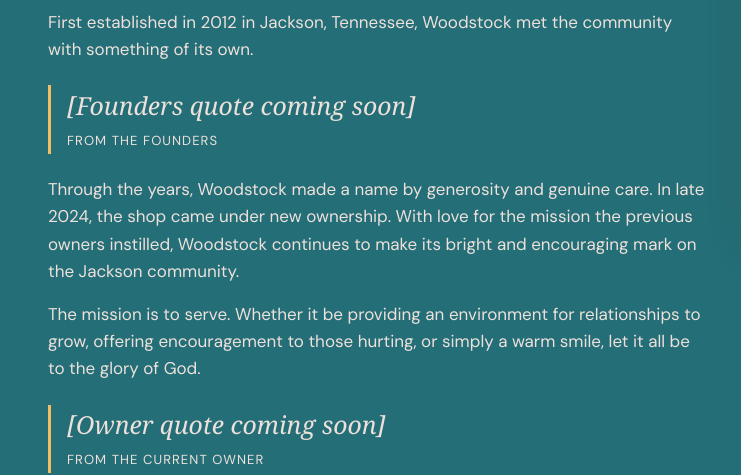
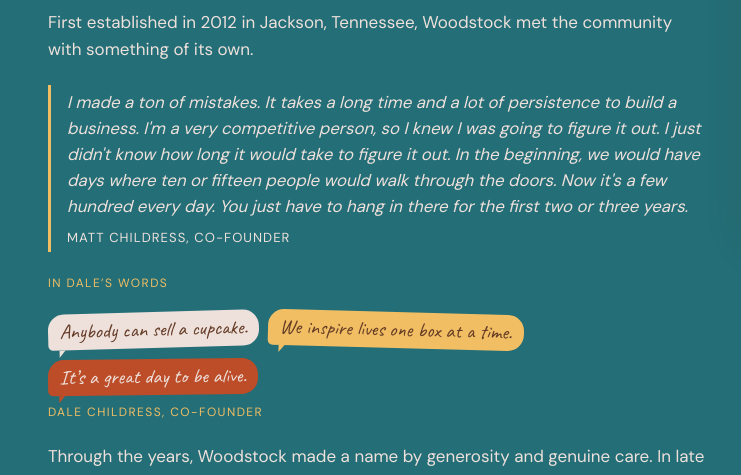
Before and after one commit to DParkerson7/woodstock-website, an Astro site: page / in a window 1280 px wide. Shown: the part 4598-5073 px from the top of the page, 0-741 px from the left. Built offline with nearby package versions, Linux system fonts and the light colour scheme; Astro itself is replaced by a stand-in of ours; a web font is replaced by a local one.

Commit message:
Add Matt’s quote, Dale’s lines, and a shorter Honey Be Good note.
Keep the owner placeholder and the Woodstock chapter as they are. Sit the homepage rainbow stripe flush on the Honey Be Good section edge.

Co-authored-by: DParkerson7 <DParkerson7@users.noreply.github.com>

```diff
--- a/src/pages/index.astro
+++ b/src/pages/index.astro
@@ -425,10 +425,23 @@ const description =
         <p>
           First established in 2012 in Jackson, Tennessee, Woodstock met the community with something of its own.
         </p>
-        <figure class="pull">
-          <p>[Founders quote coming soon]</p>
-          <cite>From the founders</cite>
+        <figure class="pull pull-story">
+          <blockquote>
+            <p>
+              I made a ton of mistakes. It takes a long time and a lot of persistence to build a business. I'm a very competitive person, so I knew I was going to figure it out. I just didn't know how long it would take to figure it out. In the beginning, we would have days where ten or fifteen people would walk through the doors. Now it's a few hundred every day. You just have to hang in there for the first two or three years.
+            </p>
+          </blockquote>
+          <cite>Matt Childress, co-founder</cite>
         </figure>
+        <div class="dale-words">
+          <p class="dale-label">In Dale’s words</p>
+          <ul class="dale-bubbles">
+            <li>Anybody can sell a cupcake.</li>
+            <li>We inspire lives one box at a time.</li>
+            <li>It’s a great day to be alive.</li>
+          </ul>
+          <p class="dale-by">Dale Childress, co-founder</p>
+        </div>
         <p>
           Through the years, Woodstock made a name by generosity and genuine care. In late 2024, the shop came under new ownership. With love for the mission the previous owners instilled, Woodstock continues to make its bright and encouraging mark on the Jackson community.
         </p>
@@ -469,7 +482,7 @@ const description =
     </div>
   </section>
 
-  <section class="band section">
+  <section class="band section home-honey">
     <div class="wrap partner">
       <Shot
         src="images/mockups/honey-be-good-play-sketch.jpg"
@@ -477,19 +490,18 @@ const description =
         height="681"
         group="partner"
         alt="Pencil sketch of a play café: a wooden play structure with slides on the left, and a long row of tables on the right. The drawing reads Honey Be Good Family Cafe and Jackson’s first play café."
-        caption="Honey Be Good’s own sketch of the play space, shared here as neighbors."
       />
       <div>
-        <p class="kicker">Same building · opening 2027</p>
-        <h2>Honey Be Good is next door, and it is its own place.</h2>
+        <p class="kicker">Opening winter 2027</p>
+        <h2>Honey Be Good is Jackson’s FIRST family cafe</h2>
         <p>
-          Honey Be Good Family Cafe — play, sip, belong — is opening in 2027 at 80 Innsdale Cove, in the building with us. Parents will have a trusted room for safe, supervised play while coffee stays at Woodstock.
+          Play, sip, and belong. Honey Be Good is every parent’s dream. Visit{' '}
+          <a href={shop.honey} target="_blank" rel="noopener noreferrer">HoneyBeeGood.cafe</a>
+          {' '}to start your membership today!
         </p>
-        <p>
-          We are partners. We are not the same shop, and their memberships are theirs. If you want Honey Be Good, go to them.
-        </p>
-        <p>
-          <a class="btn btn-sun" href={shop.honey} target="_blank" rel="noopener noreferrer">Visit honeybeegood.cafe</a>
+        <p class="cluster">
+          <a class="btn" href={href('/expansion')}>Expansion page</a>
+          <a class="btn btn-sun" href={shop.honey} target="_blank" rel="noopener noreferrer">honeybeegood.cafe</a>
         </p>
       </div>
     </div>
--- a/src/styles/global.css
+++ b/src/styles/global.css
@@ -1134,6 +1134,104 @@ p { text-wrap: pretty; }
   color: var(--cream);
 }
 
+.pull blockquote {
+  margin: 0;
+  padding: 0;
+}
+
+.home-story .pull-story p {
+  font-family: var(--sans);
+  font-style: italic;
+  font-weight: 500;
+  font-size: 1.05rem;
+  line-height: 1.55;
+}
+
+.dale-words {
+  margin: 0.3rem 0 1.35rem;
+}
+
+.dale-label,
+.dale-by {
+  margin: 0;
+  font-size: 0.75rem;
+  letter-spacing: 0.12em;
+  text-transform: uppercase;
+  color: var(--marigold);
+}
+
+.dale-by {
+  margin-top: 0.7rem;
+}
+
+.dale-bubbles {
+  display: flex;
+  flex-wrap: wrap;
+  gap: 0.7rem 0.55rem;
+  margin: 0.55rem 0 0;
+  padding: 0.15rem 0 0.45rem;
+  list-style: none;
+}
+
+.dale-bubbles li {
+  position: relative;
+  width: fit-content;
+  max-width: min(22rem, 100%);
+  margin: 0;
+  padding: 0.38rem 0.72rem 0.42rem;
+  border-radius: 1rem 1rem 1rem 0.3rem;
+  font-family: var(--script);
+  font-size: 1.28rem;
+  line-height: 1.15;
+  color: var(--brown);
+  background: var(--cream);
+}
+
+.dale-bubbles li::after {
+  content: "";
+  position: absolute;
+  left: 0.7rem;
+  bottom: -0.42rem;
+  border-width: 0.45rem 0.4rem 0 0;
+  border-style: solid;
+  border-color: var(--cream) transparent transparent transparent;
+}
+
+.dale-bubbles li:nth-child(1) {
+  transform: rotate(-1.6deg);
+}
+
+.dale-bubbles li:nth-child(2) {
+  background: var(--marigold);
+  transform: rotate(1.5deg);
+}
+
+.dale-bubbles li:nth-child(2)::after {
+  border-top-color: var(--marigold);
+}
+
+.dale-bubbles li:nth-child(3) {
+  background: var(--orange);
+  color: var(--cream);
+  transform: rotate(-0.7deg);
+}
+
+.dale-bubbles li:nth-child(3)::after {
+  border-top-color: var(--orange);
+}
+
+@media (max-width: 640px) {
+  .dale-bubbles li {
+    font-size: 1.18rem;
+  }
+}
+
+@media (prefers-reduced-motion: reduce) {
+  .dale-bubbles li {
+    transform: none;
+  }
+}
+
 .lobby-title {
   margin-bottom: 0.1rem;
 }
@@ -1441,6 +1539,14 @@ p { text-wrap: pretty; }
   display: grid;
   gap: 1.4rem;
   align-items: center;
+}
+
+.home-honey {
+  padding-top: 0;
+}
+
+.home-honey .partner {
+  padding-top: clamp(1.7rem, 4vw, 3rem);
 }
 
 @media (min-width: 860px) {
```
Also changed, not shown: scripts/check-copy.mjs (+13 -2 lines).
